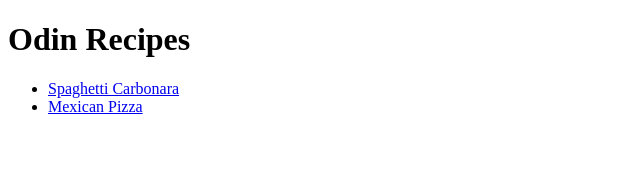
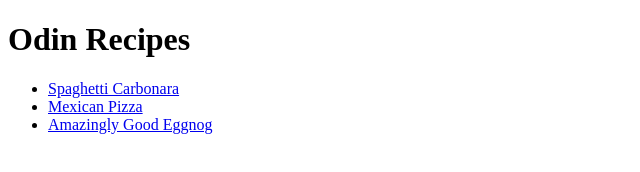
Before and after one commit to twofansv/odin-recipes, a plain HTML site: page index.html in a window 1280 px wide. Shown: the whole page, without its empty margins (0-640 px from the left). Drawn offline with Linux system fonts and the light colour scheme.

Commit message:
[^] Inserts amazingly-good-eggnog link to index

```diff
--- a/index.html
+++ b/index.html
@@ -9,6 +9,7 @@
         <ul>
             <li><a href="recipes/spaghetti-carbonara.html" rel="noopener noreferrer" target="_blank">Spaghetti Carbonara</a></li>
             <li><a href="recipes/mexican-pizza.html" rel="noopener noreferrer" target="_blank">Mexican Pizza</a></li>
+            <li><a href="recipes/amazingly-good-eggnog.html" rel="noopener noreferrer" target="_blank">Amazingly Good Eggnog</a></li>
         </ul>
     </body>
 </html>
```
